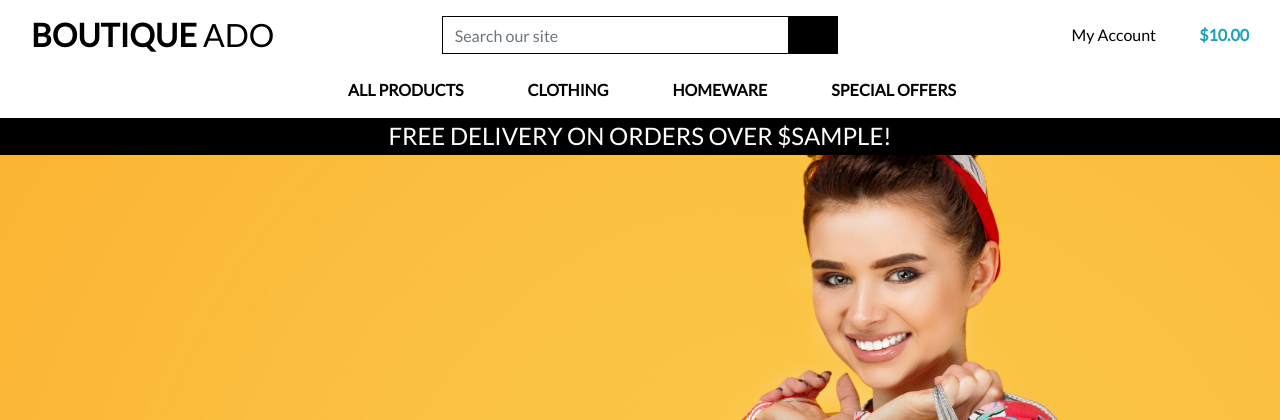
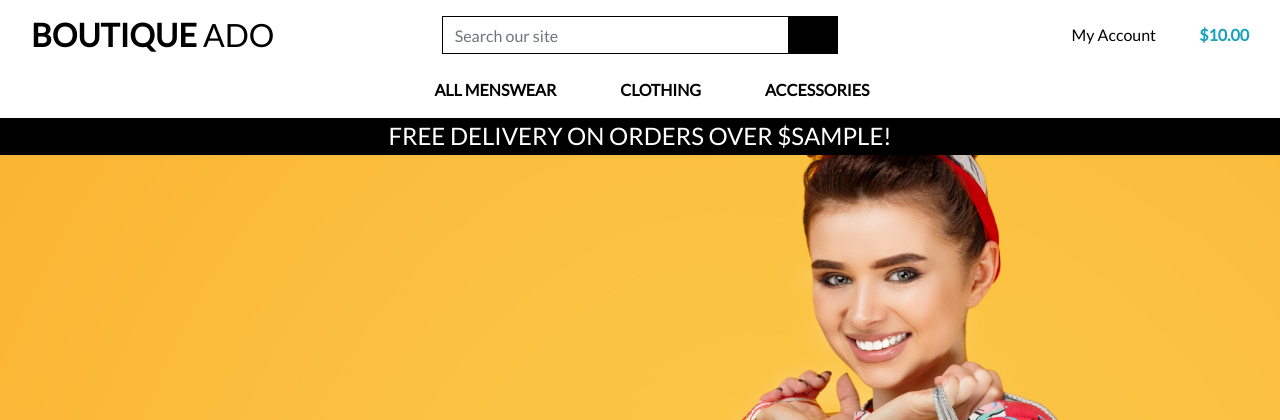
Before and after one commit to maggku/fold, a Django app: template templates/base.html in a window 1280 px wide. Shown: the top 420 px of the page. Run offline with Django 3.2, Linux system fonts and the light colour scheme; the template is opened without the code that fills it: most values are stand-ins (such as "Sample title", 1, 10 or a date in 2020); some libraries are stand-ins or nearby versions.

Commit message:
Adjusting the main-nav.html to the fold online shop project structure

```diff
--- a/templates/includes/main-nav.html
+++ b/templates/includes/main-nav.html
@@ -2,48 +2,41 @@
     <ul class="navbar-nav w-auto mx-auto">
         <li class="nav-item dropdown">
             <a class="logo-font font-weight-bold nav-link text-black mr-5" href="#" id="all-products-link" data-toggle="dropdown" aria-haspopup="true" aria-expanded="false">
-                All Products
+                ALL MENSWEAR
             </a>
             <div class="dropdown-menu border-0" aria-labelledby="all-products-link">
-                <a href="" class="dropdown-item">By Price</a>
-                <a href="" class="dropdown-item ">By Rating</a>
-                <a href="" class="dropdown-item ">By Category</a>
-                <a href="" class="dropdown-item">All Products</a>
+                <a href="" class="dropdown-item">BY PRICE</a>
+                <a href="" class="dropdown-item ">BY RATING</a>
+                <a href="" class="dropdown-item ">BY CATEGORY</a>
+                <a href="" class="dropdown-item">ALL MENSWEAR</a>
             </div>
         </li>
 
         <li class="nav-item dropdown">
             <a class="logo-font font-weight-bold nav-link text-black mr-5" href="#" id="clothing-link" data-toggle="dropdown" aria-haspopup="true" aria-expanded="false">
-                Clothing
+                CLOTHING
             </a>
             <div class="dropdown-menu border-0" aria-labelledby="clothing-link">
-                <a href="" class="dropdown-item">Activewear &amp; Essentials</a>
-                <a href="" class="dropdown-item">Jeans</a>
-                <a href="" class="dropdown-item">Shirts</a>
-                <a href="" class="dropdown-item">All Clothing</a>
+                <a href="" class="dropdown-item">TOPS</a>
+                <a href="" class="dropdown-item">TROUSERS</a>
+                <a href="" class="dropdown-item">SHORTS</a>
+                <a href="" class="dropdown-item">JACKETS</a>
+                <a href="" class="dropdown-item">SUITS</a>
+                <a href="" class="dropdown-item">ALL CLOTHING</a>
             </div>
         </li>
 
         <li class="nav-item dropdown">
-            <a class="logo-font font-weight-bold nav-link text-black mr-5" href="#" id="homeware-link" data-toggle="dropdown" aria-haspopup="true" aria-expanded="false">
-                Homeware
-            </a>
-            <div class="dropdown-menu border-0" aria-labelledby="homeware-link">
-                <a href="" class="dropdown-item">Bed &amp; Bath</a>
-                <a href="" class="dropdown-item">Kitchen &amp; Dining</a>
-                <a href="" class="dropdown-item">All Homeware</a>
-            </div>
-        </li>
-
-        <li class="nav-item dropdown">
-            <a class="logo-font font-weight-bold nav-link text-black" href="#" id="specials-link" data-toggle="dropdown" aria-haspopup="true" aria-expanded="false">
-                Special Offers
+            <a class="logo-font font-weight-bold nav-link text-black" href="#" id="accessories-link" data-toggle="dropdown" aria-haspopup="true" aria-expanded="false">
+                ACCESSORIES
             </a>
             <div class="dropdown-menu border-0" aria-labelledby="specials-link">
-                <a href="" class="dropdown-item">New Arrivals</a>
-                <a href="" class="dropdown-item">Deals</a>
-                <a href="" class="dropdown-item">Clearance</a>
-                <a href="" class="dropdown-item">All Specials</a>
+                <a href="" class="dropdown-item">HATS</a>
+                <a href="" class="dropdown-item">SUNGLASSES</a>
+                <a href="" class="dropdown-item">BAGS &amp; WALLETS</a>
+                <a href="" class="dropdown-item">BELTS</a>
+                <a href="" class="dropdown-item">SHOES</a>
+                <a href="" class="dropdown-item">ALL ACCESSORIES</a>
             </div>
         </li>
     </ul>
```
